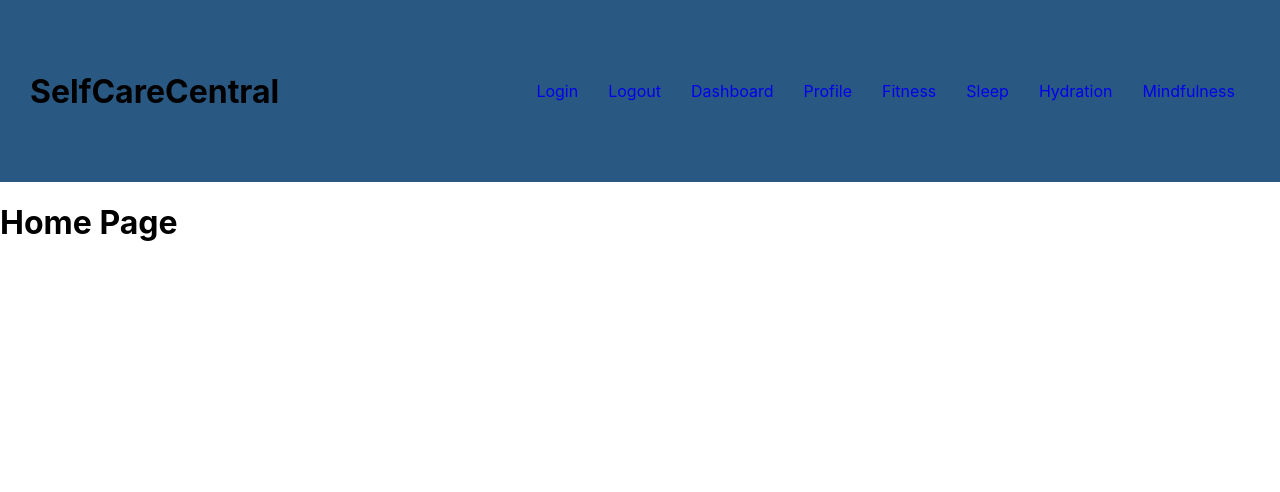
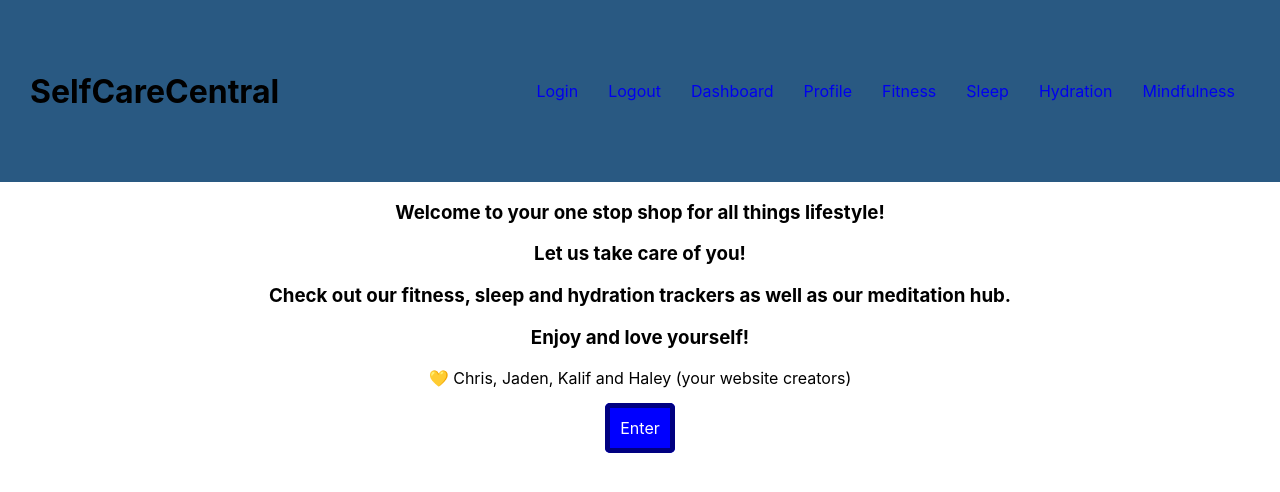
Before and after one commit to hseymo/selfcare, a React (Create React App) app: page / in a window 1280 px wide. Shown: the top 492 px of the page. Built offline with nearby package versions, Linux system fonts and the light colour scheme.

Commit message:
added home page and entry button

```diff
--- a/src/App.js
+++ b/src/App.js
@@ -1,7 +1,7 @@
 import React from "react";
 import './App.css';
 import './components/pages/header/NavTabs';
-import Home from './components/pages/Home'
+import Home from './components/pages/Home/Home'
 import Dashboard from './components/pages/dashboard/Dashboard';
 import Fitness from './components/pages/Fitness';
 import Sleep from './components/pages/Sleep';
--- a/src/components/pages/Home.js
+++ /dev/null
@@ -1,9 +0,0 @@
-import React from 'react';
-
-export default function Home() {
-    return (
-        <div>
-            <h1>Home Page</h1>
-        </div>
-    );
-}
--- /dev/null
+++ b/src/components/pages/Home/Home.js
@@ -0,0 +1,16 @@
+import React, {useState} from 'react';
+import './index.css';
+
+export default function Home() {
+    return (
+        <div className="homePage">
+            <h3>Welcome to your one stop shop for all things lifestyle!</h3>
+            <h3>Let us take care of you!</h3>
+            <h3>Check out our fitness, sleep and hydration trackers as well as our meditation hub.</h3>
+            <h3>Enjoy and love yourself!</h3>
+            <p> 💛 Chris, Jaden, Kalif and Haley (your website creators)</p>
+{/* dashboard redirect if logged in */}
+            <a href='/login'>Enter</a>
+        </div>
+    );
+}
--- /dev/null
+++ b/src/components/pages/Home/index.css
@@ -0,0 +1,15 @@
+.homePage {
+text-align: center;
+}
+
+.homePage p {
+    margin-bottom: 30px;
+}
+
+.homePage a {
+    padding: 10px;
+    background-color: blue;
+    border-radius: 5px;
+    border: 5px solid navy;
+    color: white;
+}
```
